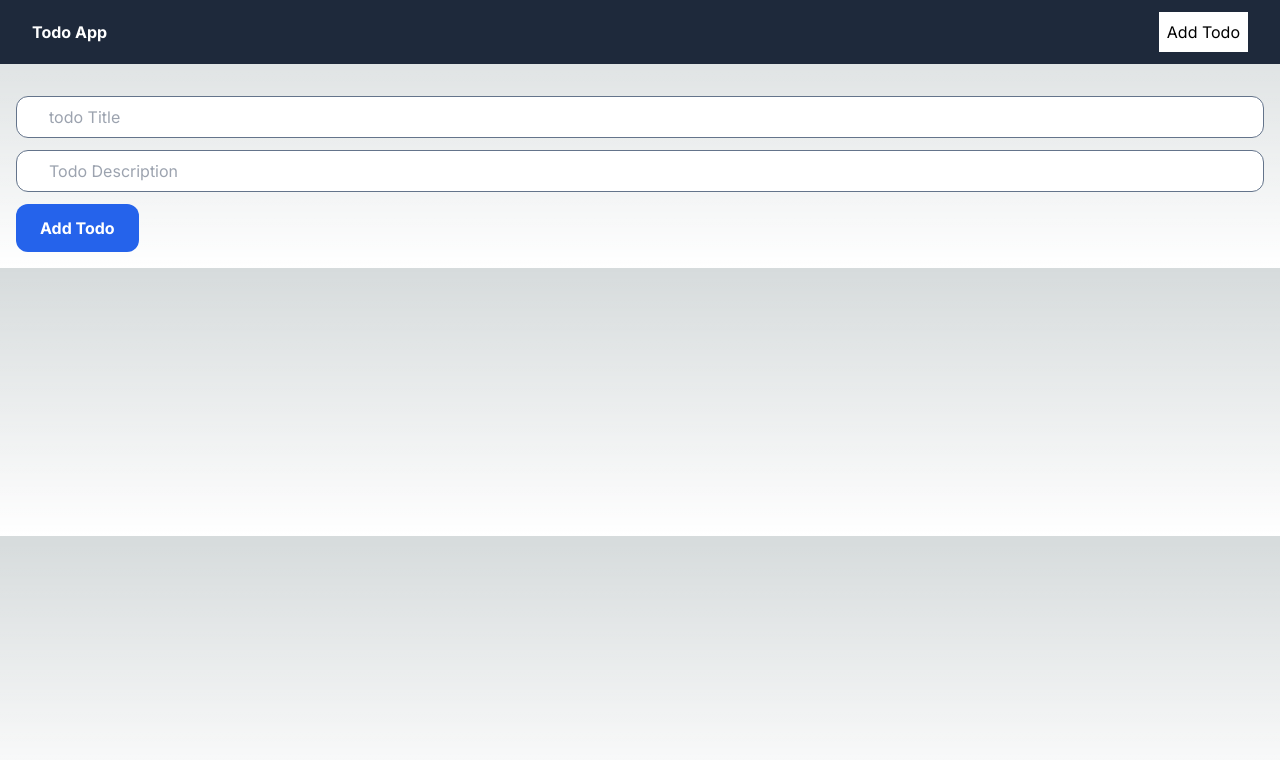
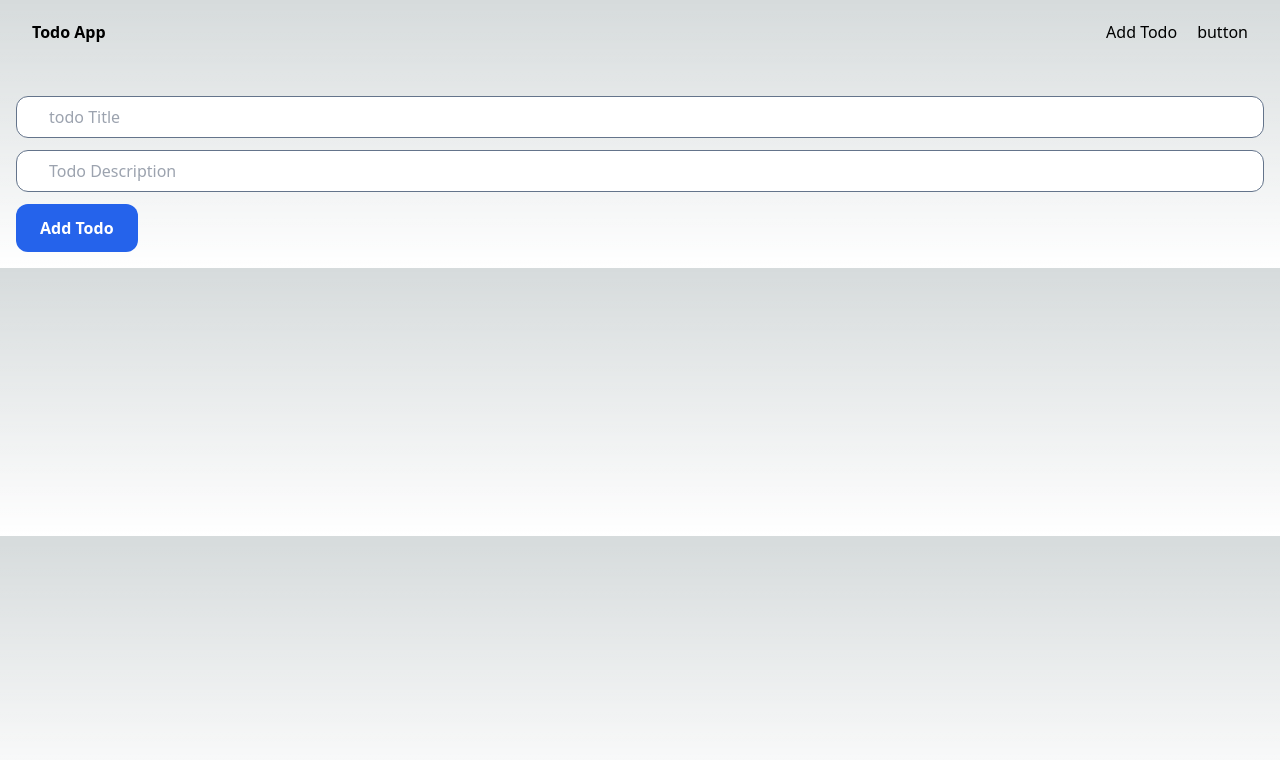
Before and after one commit to babanigit/Todo-App-NextJs, a Next.js app: page /addTodo in a window 1280 px wide. Shown: the top 760 px of the page. Built offline with nearby package versions, Linux system fonts and the light colour scheme.

Commit message:
added some dark mode setting

```diff
--- a/app/layout.tsx
+++ b/app/layout.tsx
@@ -2,6 +2,7 @@ import type { Metadata } from "next";
 import { Inter } from "next/font/google";
 import "./globals.css";
 import { Navbar } from "@/components/Navbar";
+import { ThemeProvider } from "next-themes";
 
 const inter = Inter({ subsets: ["latin"] });
 
@@ -18,12 +19,18 @@ export default function RootLayout({
 
   return (
     <html lang="en">
-      <body className={inter.className}>
 
-          <div> <Navbar /> </div>
-          <div className="mt-8">{children}</div>
+<body>
 
-        </body>
+
+      <ThemeProvider enableSystem={true} attribute="class" >
+
+      <div> <Navbar /> </div>
+      <div className="mt-8">{children}</div>
+
+      </ThemeProvider>
+      </body>
+
     </html>
   );
 }
--- a/components/Navbar.tsx
+++ b/components/Navbar.tsx
@@ -1,15 +1,36 @@
-
+"use client"
 import Link from "next/link";
+import { useEffect,useState } from "react";
+import { useTheme } from "next-themes";
 
 export const Navbar = () => {
+
+const {theme,setTheme }= useTheme()
+const [mounted,setMounted]= useState< boolean>(false);
+
+  useEffect(()=>{
+    setMounted(true);
+  },[])
+
+  if(!mounted) return null
+
+  setTheme("")
+
+  const currentTheme= theme=== "system" ? "systemTheme" : "theme" ;
+
   return (
-    <nav className="flex justify-between items-center bg-slate-800 px-8 py-3">
-    <Link className="text-white font-bold" href={"/"}>
-      Todo App
-    </Link>
-    <Link className="bg-white text-black p-2" href={"/addTodo"}>
-      Add Todo
-    </Link>
-  </nav>
-  )
-}
+    <nav className="flex justify-between items-center dark:bg-red-200  px-8 py-3">
+      <Link className="font-bold" href={"/"}>
+        Todo App
+      </Link>
+
+      <div className=" flex gap-3">
+        <Link className=" p-2" href={"/addTodo"}>
+          Add Todo
+        </Link>
+
+        <button>button</button>
+      </div>
+    </nav>
+  );
+};
--- a/components/ThemeChanger.tsx
+++ b/components/ThemeChanger.tsx
@@ -7,7 +7,7 @@ const ThemeChanger = () => {
     <>
     <div className="" >
 
-<TodoList  />vs
+<TodoList  />
     </div>
     </>
 
--- a/package.json
+++ b/package.json
@@ -11,6 +11,7 @@
   "dependencies": {
     "mongoose": "^8.4.1",
     "next": "14.2.3",
+    "next-themes": "^0.3.0",
     "react": "^18",
     "react-dom": "^18",
     "react-icons": "^5.2.1",
```
Also changed, not shown: 1 other file (tests, documents, lock files or other folders).
